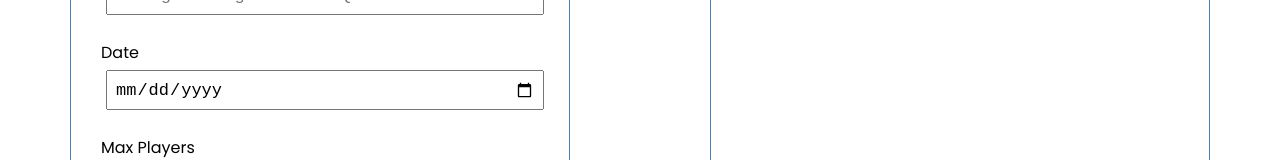
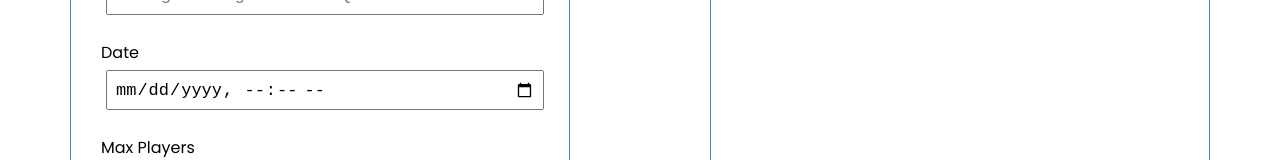
Before and after one commit to bernardoco/move-up, a React (Create React App) app in the folder frontend/: page / in a window 1280 px wide. Shown: the part 266-426 px from the top of the page. Built offline with nearby package versions, Linux system fonts and the light colour scheme; no server answers.

Commit message:
add time

```diff
--- a/frontend/src/App.js
+++ b/frontend/src/App.js
@@ -13,6 +13,8 @@ function App() {
   }, []);
 
   const addEvent = (event) => {
+    var datetime = event.date.split("T")
+    event.date = datetime.join(" ")
     EventsDataService.createEvent(event)
       .then(() => {
         retrieveEvents()
--- a/frontend/src/components/AddEvent.js
+++ b/frontend/src/components/AddEvent.js
@@ -34,7 +34,7 @@ const AddEvent = ({ onAdd }) => {
 
             <div className='form-control'>
                 <label>Date</label>
-                <input type='date' value={date} onChange={(e) => setDate(e.target.value)}/>
+                <input type='datetime-local' value={date} onChange={(e) => setDate(e.target.value)}/>
             </div>
 
             <div className='form-control'>
```
